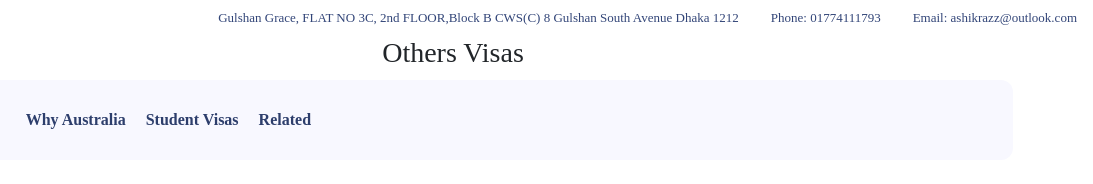
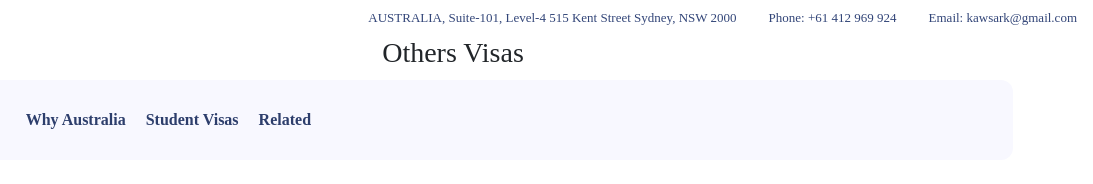
Before and after one commit to immiconsau/immicons, a plain HTML site: page Others_visas.html in a window 1280 px wide. Shown: the full height of the page, 187-1280 px from the left. Drawn offline with nearby package versions, Linux system fonts and the light colour scheme.

Commit message:
Update Others_visas.html

```diff
--- a/Others_visas.html
+++ b/Others_visas.html
@@ -18,13 +18,13 @@
 <div id="header" style="font-family: serif;font-size: small;background-color: white;">
     <ul class="nav justify-content-end">
         <li class="nav-item">
-            <a class="nav-link disabled" href="#" style="color: #324578;">Gulshan Grace, FLAT NO 3C, 2nd FLOOR,Block B CWS(C) 8 Gulshan South Avenue Dhaka 1212</a>
+            <a class="nav-link disabled" href="#" style="color: #324578;">AUSTRALIA, Suite-101, Level-4 515 Kent Street Sydney, NSW 2000</a>
         </li>
         <li class="nav-item">
-            <a class="nav-link disabled" href="#" style="color: #324578;">Phone: 01774111793</a>
+            <a class="nav-link disabled" href="#" style="color: #324578;">Phone: +61 412 969 924</a>
         </li>
         <li class="nav-item">
-            <a class="nav-link disabled" href="#" style="color: #324578;">Email: ashikrazz@outlook.com</a>
+            <a class="nav-link disabled" href="#" style="color: #324578;">Email: kawsark@gmail.com</a>
         </li>
     </ul>
     <div class="container-fluid" style="text-align: center;">
```
